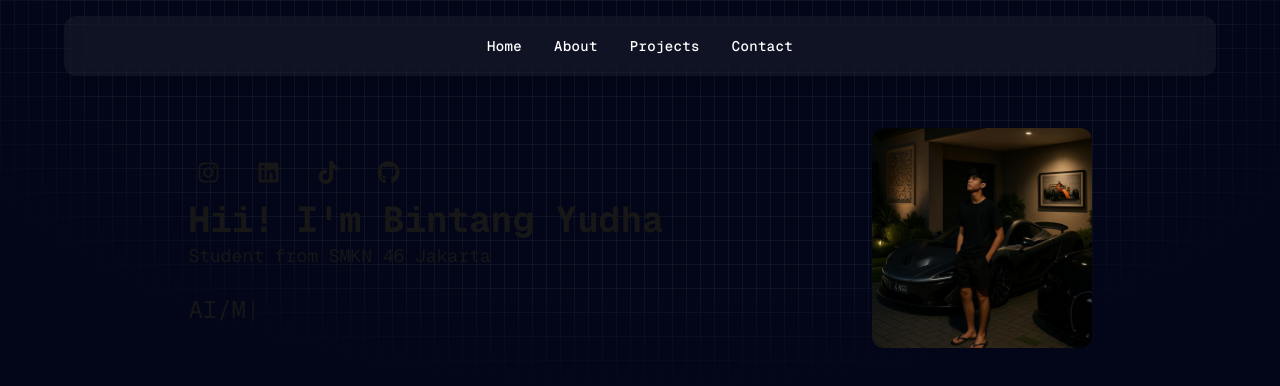
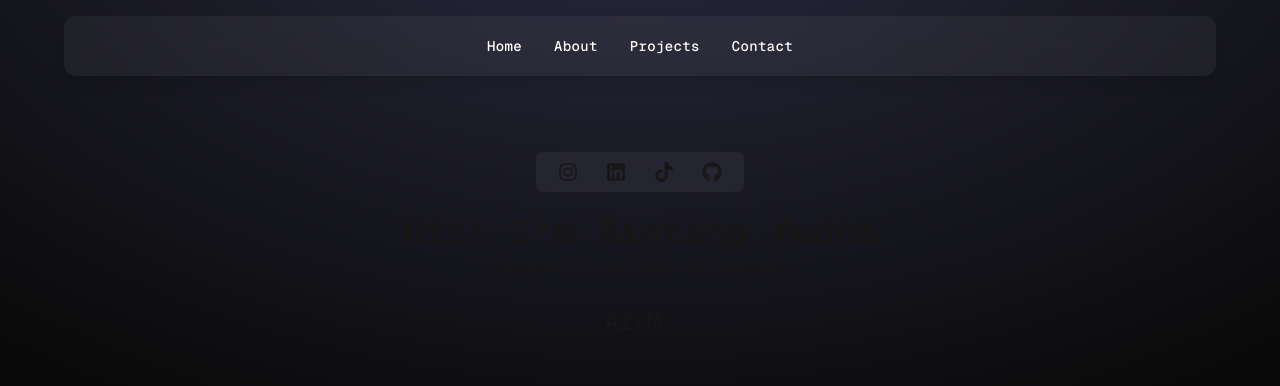
Before and after one commit to Bibintanggg/porto-v4, a Next.js app: page /home in a window 1280 px wide. Shown: the top 386 px of the page. Built offline with nearby package versions, Linux system fonts and the light colour scheme.

Commit message:
refactor: styling ui text-center and icon center

```diff
--- a/src/app/home/page.tsx
+++ b/src/app/home/page.tsx
@@ -14,7 +14,7 @@ const SocialIcon = ({
   colors: string[];
 }) => (
   <motion.div
-    className="relative p-0.5 cursor-pointer w-10 h-10 flex justify-center items-center"
+    className="relative p-0.5 cursor-pointer w-7 h-7 flex justify-center items-center "
     whileHover="hover"
     initial="initial"
   >
@@ -65,50 +65,39 @@ const SocialIcon = ({
 
 export default function Home() {
   return (
-    <div className="relative h-full w-full bg-slate-950 min-h-screen">
-      <div className="absolute bottom-0 left-0 right-0 top-0
-      bg-[linear-gradient(to_right,#4f4f4f2e_1px,transparent_1px),linear-gradient(to_bottom,#4f4f4f2e_1px,transparent_1px)]
-      bg-[size:14px_24px] [mask-image:radial-gradient(ellipse_60%_50%_at_50%_0%,#000_70%,transparent_100%)]"></div>
+    <div className="relative h-full w-full min-h-screen">
+      <div className="absolute top-0 z-[-2] h-screen w-screen bg-neutral-950 bg-[radial-gradient(ellipse_80%_80%_at_50%_-20%,rgba(120,119,198,0.3),rgba(255,255,255,0))]"></div>
 
       <div className="relative z-10 min-h-screen flex flex-col md:flex-row justify-center items-start px-3 md:px-6 gap-12 md:gap-52 pt-12 md:pt-32">
         <div className="flex flex-col font-mono">
           <Navbar />
           <div className="pt-3 md:pt-6">
-            <div className="flex gap-5 mb-2">
+            <div className="flex gap-5 mb-2 backdrop-blur-5xl bg-white/5 w-52 h-10 items-center mx-auto rounded-md justify-center">
               <a href="https://www.instagram.com/bintang.ydha_" target="_blank" rel="noopener noreferrer">
                 <SocialIcon
-                  icon={<FaInstagram size={23} className="rounded-md" />}
+                  icon={<FaInstagram size={20} className="rounded-md" />}
                   colors={["#f9ce34", "#ee2a7b", "#6228d7"]}
                 />
               </a>
               <SocialIcon
-                icon={<FaLinkedin size={23} className="rounded-md" />}
+                icon={<FaLinkedin size={20} className="rounded-md" />}
                 colors={["#0077B5", "#00A0DC", "#0077B5"]}
               />
               <SocialIcon
-                icon={<FaTiktok size={23} className="rounded-md" />}
+                icon={<FaTiktok size={20} className="rounded-md" />}
                 colors={["#25F4EE", "#FE2C55", "#000000"]}
               />
               <SocialIcon
-                icon={<FaGithub size={23} className="rounded-md" />}
+                icon={<FaGithub size={20} className="rounded-md" />}
                 colors={["#333333", "#6e5494", "#333333"]}
               />
             </div>
+            <div className="flex flex-col items-center text-center pt-3">
             <h1 className="font-bold text-2xl md:text-4xl mb-0.5">Hii! I'm Bintang Yudha</h1>
             <p className="font-normal text-base md:text-lg mb-1">Student from SMKN 46 Jakarta</p>
             <Typewriter words={["TECH ENTHUSIAST", "AI/ML ENTHUSIAST"]} />
+            </div>
           </div>
-        </div>
-
-        <div className="flex justify-center items-start w-full md:w-auto mt-4 md:mt-0">
-          <Image
-            src="/assets/bintangImg.jpeg"
-            width={220}
-            height={220}
-            alt="foto bintang"
-            className="rounded-xl w-[180px] h-[180px] md:w-[220px] md:h-[220px] object-cover"
-            priority
-          />
         </div>
       </div>
     </div>
```
